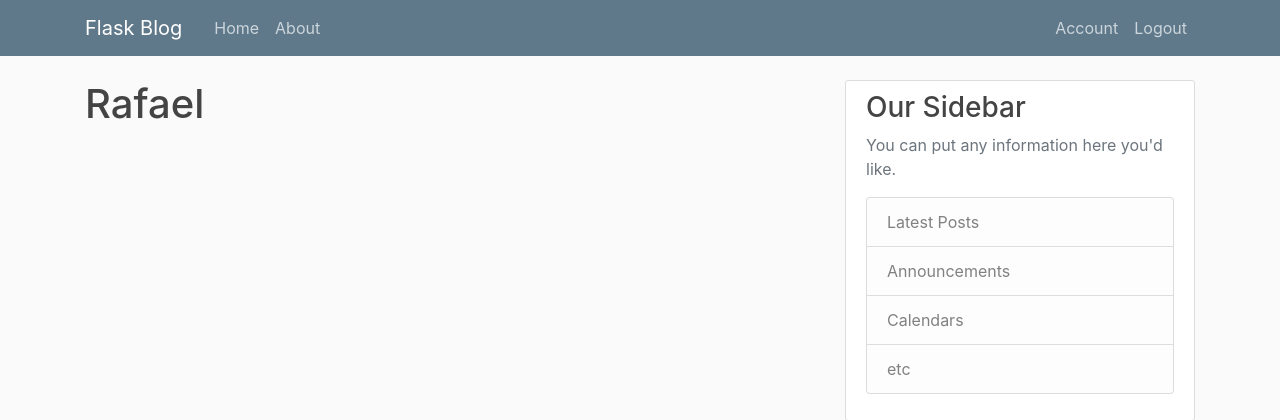
After one commit to rarafa245/Flask---Study, a Flask app: page /account in a window 1280 px wide. The commit adds this page. Shown: the top 420 px of the page. Run offline with Flask 2, Linux system fonts and the light colour scheme; a user stored in the database is signed in; some libraries are stand-ins or nearby versions.

Commit message:
Finishing Loggin

```diff
--- a/app/__init__.py
+++ b/app/__init__.py
@@ -10,5 +10,7 @@ app.config['SQLALCHEMY_DATABASE_URI'] = 'sqlite:///storage.db'
 db = SQLAlchemy(app)
 bcrypt = Bcrypt(app)
 login_maneger = LoginManager(app)
+login_maneger.login_view = 'login'
+
 
 from app.controllers import default
--- a/app/controllers/default.py
+++ b/app/controllers/default.py
@@ -2,7 +2,7 @@ from app import app, bcrypt, db
 from flask import render_template, url_for, flash, redirect
 from .form import RegistrationForm, LoginForm
 from app.models import User, Post
-from flask_login import login_user
+from flask_login import login_user, current_user, logout_user, login_required
 
 posts = [
     {
@@ -31,6 +31,9 @@ def about():
 @app.route("/register", methods=['GET', 'POST'])
 def register():
     form = RegistrationForm()
+    if current_user.is_authenticated:
+        return redirect(url_for('home'))
+
     if form.validate_on_submit():
         hashed_pw = bcrypt.generate_password_hash(form.password.data).decode('utf-8')
         user = User(username=form.username.data, email=form.email.data, password=hashed_pw)
@@ -44,6 +47,9 @@ def register():
 @app.route("/login", methods=["GET","POST"])
 def login():
     form = LoginForm()
+    if current_user.is_authenticated:
+        return redirect(url_for('home'))
+
     if form.validate_on_submit():
         user = User.query.filter_by(email=form.email.data).first()
         if user and bcrypt.check_password_hash(user.password, form.password.data):
@@ -52,3 +58,13 @@ def login():
         else:
             flash('Loggin Unsuccessful. Check Email ou Password!', 'danger')
     return render_template('login.html', title="Register", form=form)
+
+@app.route("/logout")
+def logout():
+    logout_user()
+    return redirect(url_for('login'))
+
+@app.route("/account")
+@login_required
+def account():
+    return render_template('account.html', tittle='Account')
--- /dev/null
+++ b/app/templates/account.html
@@ -0,0 +1,4 @@
+{% extends "./bases/firstLayout.html"%}
+{% block content %}
+    <h1>{{ current_user.username }}</h1>
+{% endblock content %}
--- a/app/templates/bases/firstLayout.html
+++ b/app/templates/bases/firstLayout.html
@@ -30,8 +30,13 @@
                 </div>
                 <!-- Navbar Right Side -->
                 <div class="navbar-nav">
-                <a class="nav-item nav-link" href="/login">Login</a>
-                <a class="nav-item nav-link" href="/register">Register</a>
+                    {% if current_user.is_authenticated %}
+                        <a class="nav-item nav-link" href="/account">Account</a>
+                        <a class="nav-item nav-link" href="/logout">Logout</a>
+                    {% else %}
+                        <a class="nav-item nav-link" href="/login">Login</a>
+                        <a class="nav-item nav-link" href="/register">Register</a>
+                    {% endif %}
                 </div>
             </div>
             </div>
```
